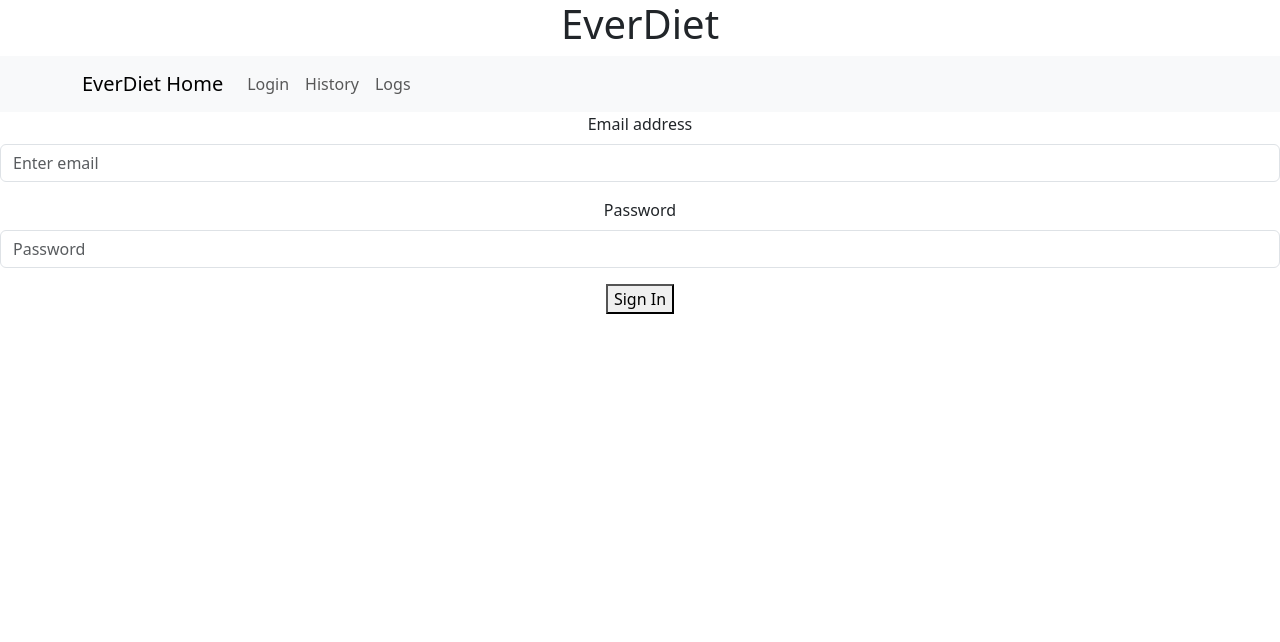
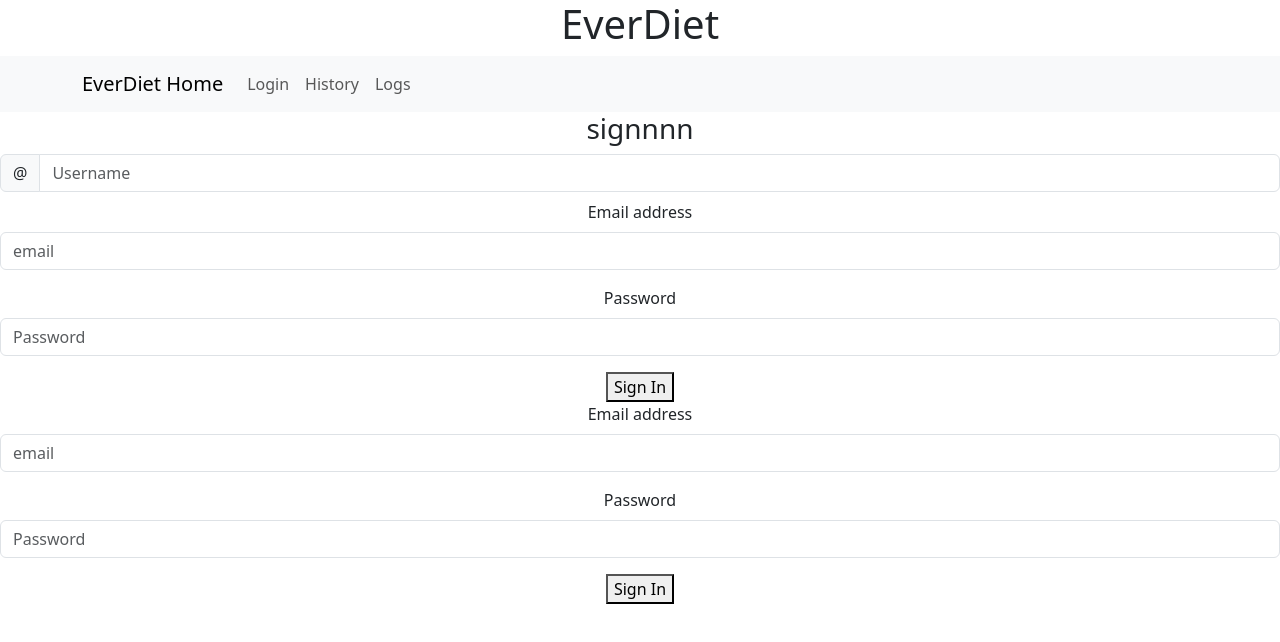
Before and after one commit to ashley773877/food-logger-frontend, a React (Create React App) app: page /Login in a window 1280 px wide. Shown: the top 642 px of the page. Built offline with nearby package versions, Linux system fonts and the light colour scheme.

Commit message:
rendered signup form into sign in page

```diff
--- a/src/components/SignUp.js
+++ b/src/components/SignUp.js
@@ -1,12 +1,34 @@
 // page for signup form will be rendered into sign in folder
 
+import InputGroup from 'react-bootstrap/InputGroup';
+import Form from 'react-bootstrap/Form';
+
 function SignUpForm() {
+
     return (
         <div>
-            <h2> Sign up </h2>
+            <h3> signnnn</h3>
+        <Form>
+      <Form.Label htmlFor="inlineFormInputGroup" visuallyHidden>
+            Username
+          </Form.Label>
+          <InputGroup className="mb-2">
+            <InputGroup.Text>@</InputGroup.Text>
+            <Form.Control id="inlineFormInputGroup" placeholder="Username" />
+          </InputGroup>
 
 
-        </div>
+        <Form.Group className="mb-3" controlId="formGroupEmail">
+          <Form.Label>Email address</Form.Label>
+          <Form.Control type="email" placeholder="email" />
+        </Form.Group>
+        <Form.Group className="mb-3" controlId="formGroupPassword">
+          <Form.Label>Password</Form.Label>
+          <Form.Control type="password" placeholder="Password" />
+        </Form.Group>
+        <button type="submit">Sign In</button>
+      </Form>
+      </div>
     );
 }
 
--- a/src/pages/LoginPage.js
+++ b/src/pages/LoginPage.js
@@ -3,13 +3,16 @@
 // have a components page for the sign up and render it here
 
 import Form from 'react-bootstrap/Form';
+import SignUpForm from '../components/SignUp';
 
 function LoginPage() {
     return (
+        <div>
+            <SignUpForm />
         <Form>
         <Form.Group className="mb-3" controlId="formGroupEmail">
           <Form.Label>Email address</Form.Label>
-          <Form.Control type="email" placeholder="Enter email" />
+          <Form.Control type="email" placeholder="email" />
         </Form.Group>
         <Form.Group className="mb-3" controlId="formGroupPassword">
           <Form.Label>Password</Form.Label>
@@ -17,6 +20,7 @@ function LoginPage() {
         </Form.Group>
         <button type="submit">Sign In</button>
       </Form>
+      </div>
     );
 }
 
```
